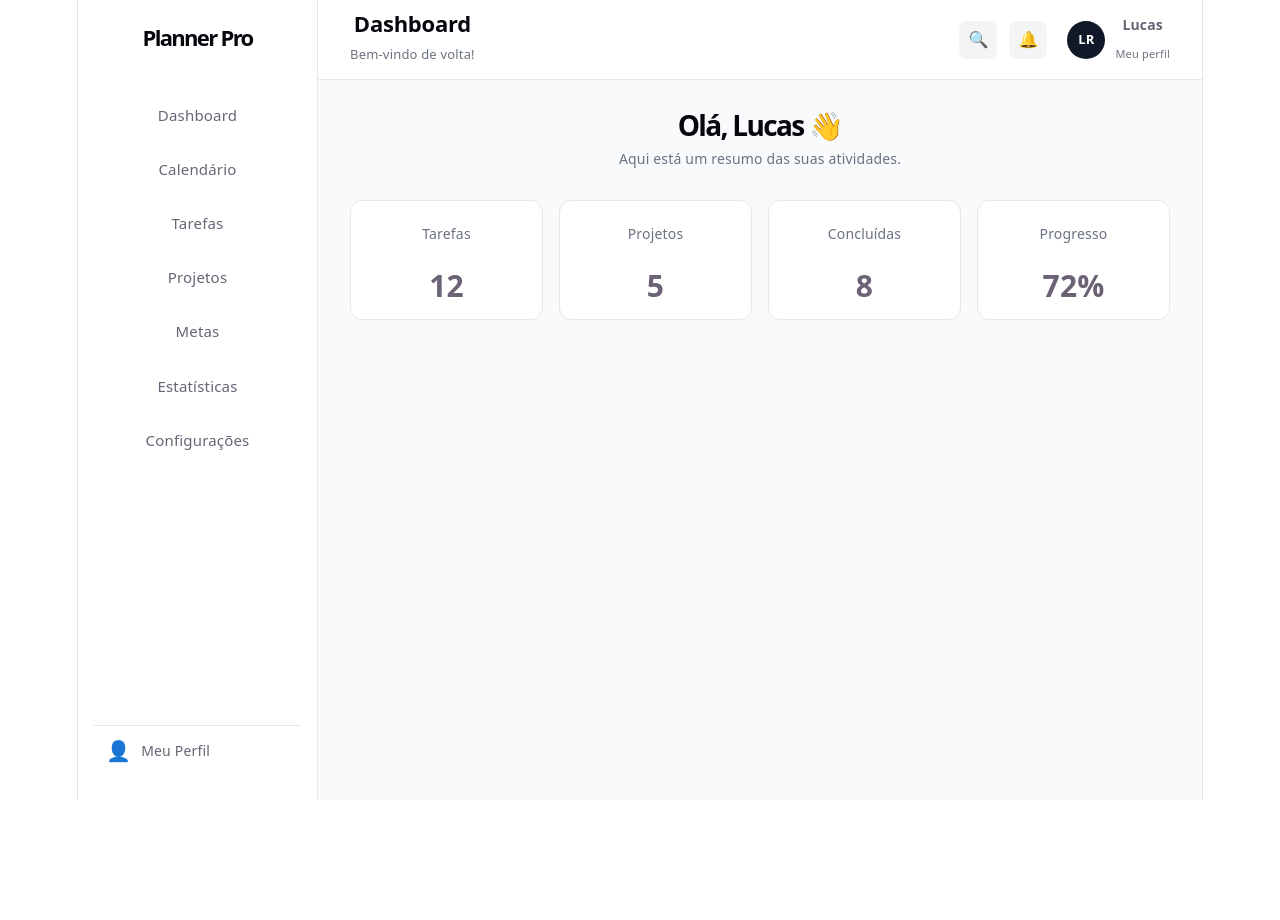
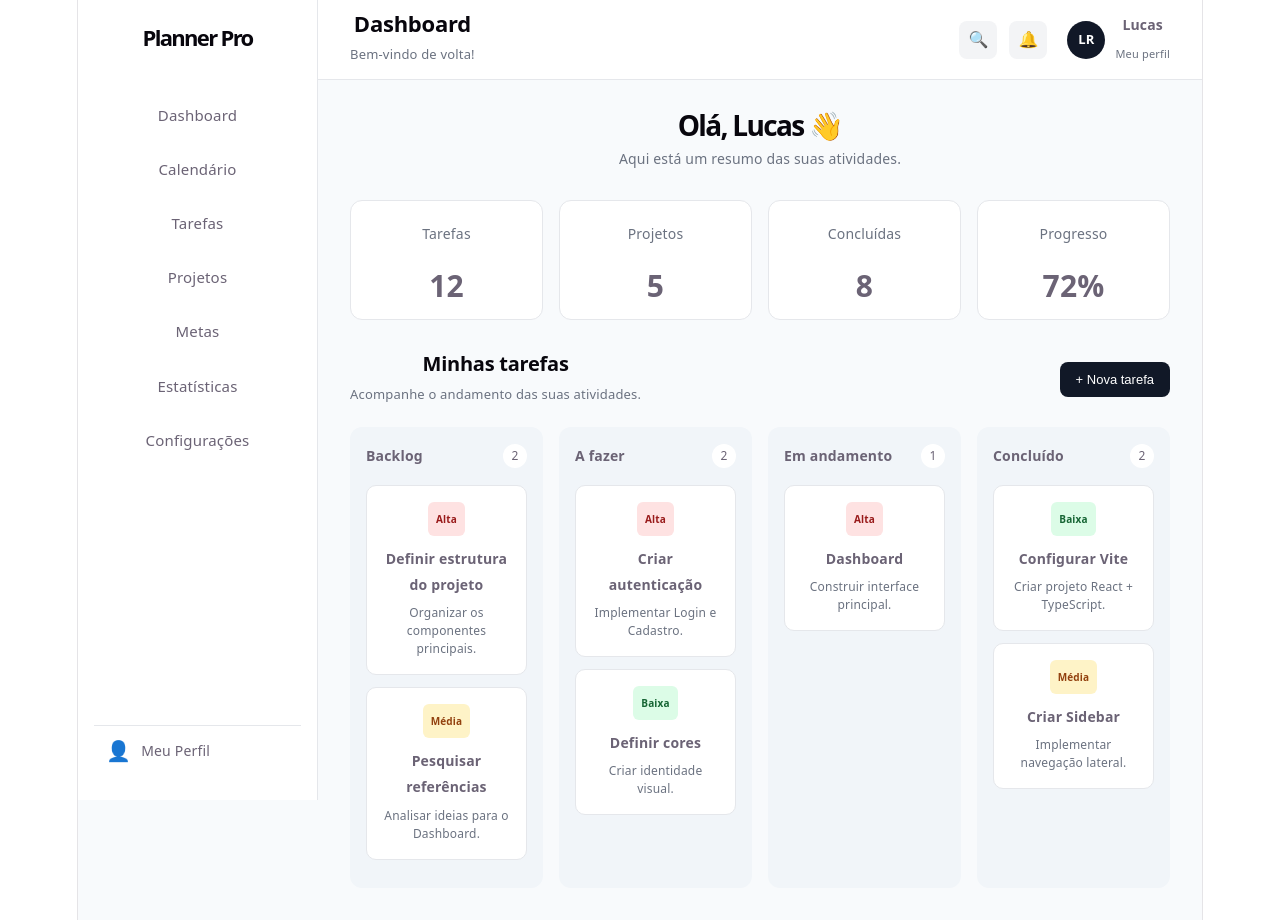
Before and after one commit to LucHaddad/planner-pro, a React (Vite) app: page / in a window 1280 px wide. Before the commit the page ends 800 px from the top, so only its background shows below. Built offline with nearby package versions, Linux system fonts and the light colour scheme.

Commit message:
feat: create kanban board

```diff
--- a/src/pages/Dashboard/Dashboard.tsx
+++ b/src/pages/Dashboard/Dashboard.tsx
@@ -1,4 +1,5 @@
 import "./Dashboard.css";
+import Kanban from "./Kanban";
 
 function Dashboard() {
   return (
@@ -29,6 +30,8 @@ function Dashboard() {
           <strong className="stat-value">72%</strong>
         </div>
       </div>
+
+      <Kanban />
     </section>
   );
 }
--- /dev/null
+++ b/src/pages/Dashboard/Kanban.css
@@ -0,0 +1,153 @@
+.kanban {
+  margin-top: 32px;
+}
+
+.kanban-header {
+  display: flex;
+  align-items: center;
+  justify-content: space-between;
+
+  margin-bottom: 20px;
+}
+
+.kanban-header h2 {
+  margin: 0;
+
+  font-size: 20px;
+  font-weight: 600;
+}
+
+.kanban-header p {
+  margin: 5px 0 0;
+
+  color: #6b7280;
+  font-size: 13px;
+}
+
+.kanban-add-button {
+  padding: 10px 16px;
+
+  border: none;
+  border-radius: 8px;
+
+  background-color: #111827;
+  color: white;
+
+  font-size: 13px;
+
+  cursor: pointer;
+}
+
+.kanban-add-button:hover {
+  background-color: #1f2937;
+}
+
+.kanban-board {
+  display: grid;
+
+  grid-template-columns: repeat(4, 1fr);
+
+  gap: 16px;
+}
+
+.kanban-column {
+  min-height: 300px;
+
+  padding: 16px;
+
+  background-color: #f1f5f9;
+
+  border-radius: 12px;
+
+  box-sizing: border-box;
+}
+
+.kanban-column-header {
+  display: flex;
+  align-items: center;
+  justify-content: space-between;
+
+  margin-bottom: 16px;
+}
+
+.kanban-column-header h3 {
+  margin: 0;
+
+  font-size: 14px;
+  font-weight: 600;
+}
+
+.kanban-column-header span {
+  min-width: 24px;
+  height: 24px;
+
+  display: flex;
+  align-items: center;
+  justify-content: center;
+
+  border-radius: 50%;
+
+  background-color: #ffffff;
+
+  font-size: 12px;
+}
+
+.task-card {
+  padding: 16px;
+  margin-bottom: 12px;
+
+  background-color: #ffffff;
+
+  border: 1px solid #e5e7eb;
+  border-radius: 10px;
+
+  cursor: pointer;
+}
+
+.task-card:hover {
+  transform: translateY(-2px);
+
+  transition: transform 0.15s ease;
+}
+
+.task-card h4 {
+  margin: 10px 0 6px;
+
+  font-size: 14px;
+  font-weight: 600;
+}
+
+.task-card p {
+  margin: 0;
+
+  color: #6b7280;
+
+  font-size: 12px;
+  line-height: 1.5;
+}
+
+.task-priority {
+  display: inline-block;
+
+  padding: 4px 8px;
+
+  border-radius: 6px;
+
+  font-size: 10px;
+  font-weight: 600;
+}
+
+.task-priority.high {
+  background-color: #fee2e2;
+  color: #991b1b;
+}
+
+.task-priority.medium {
+  background-color: #fef3c7;
+  color: #92400e;
+}
+
+.task-priority.low {
+  background-color: #dcfce7;
+  color: #166534;
+}
--- /dev/null
+++ b/src/pages/Dashboard/Kanban.tsx
@@ -0,0 +1,139 @@
+import "./Kanban.css";
+
+function Kanban() {
+  return (
+    <section className="kanban">
+      <div className="kanban-header">
+        <div>
+          <h2>Minhas tarefas</h2>
+          <p>Acompanhe o andamento das suas atividades.</p>
+        </div>
+
+        <button className="kanban-add-button">
+          + Nova tarefa
+        </button>
+      </div>
+
+      <div className="kanban-board">
+
+        <div className="kanban-column">
+          <div className="kanban-column-header">
+            <h3>Backlog</h3>
+            <span>2</span>
+          </div>
+
+          <div className="task-card">
+            <span className="task-priority high">
+              Alta
+            </span>
+
+            <h4>Definir estrutura do projeto</h4>
+
+            <p>
+              Organizar os componentes principais.
+            </p>
+          </div>
+
+          <div className="task-card">
+            <span className="task-priority medium">
+              Média
+            </span>
+
+            <h4>Pesquisar referências</h4>
+
+            <p>
+              Analisar ideias para o Dashboard.
+            </p>
+          </div>
+        </div>
+
+
+        <div className="kanban-column">
+          <div className="kanban-column-header">
+            <h3>A fazer</h3>
+            <span>2</span>
+          </div>
+
+          <div className="task-card">
+            <span className="task-priority high">
+              Alta
+            </span>
+
+            <h4>Criar autenticação</h4>
+
+            <p>
+              Implementar Login e Cadastro.
+            </p>
+          </div>
+
+          <div className="task-card">
+            <span className="task-priority low">
+              Baixa
+            </span>
+
+            <h4>Definir cores</h4>
+
+            <p>
+              Criar identidade visual.
+            </p>
+          </div>
+        </div>
+
+
+        <div className="kanban-column">
+          <div className="kanban-column-header">
+            <h3>Em andamento</h3>
+            <span>1</span>
+          </div>
+
+          <div className="task-card">
+            <span className="task-priority high">
+              Alta
+            </span>
+
+            <h4>Dashboard</h4>
+
+            <p>
+              Construir interface principal.
+            </p>
+          </div>
+        </div>
+
+
+        <div className="kanban-column">
+          <div className="kanban-column-header">
+            <h3>Concluído</h3>
+            <span>2</span>
+          </div>
+
+          <div className="task-card">
+            <span className="task-priority low">
+              Baixa
+            </span>
+
+            <h4>Configurar Vite</h4>
+
+            <p>
+              Criar projeto React + TypeScript.
+            </p>
+          </div>
+
+          <div className="task-card">
+            <span className="task-priority medium">
+              Média
+            </span>
+
+            <h4>Criar Sidebar</h4>
+
+            <p>
+              Implementar navegação lateral.
+            </p>
+          </div>
+        </div>
+
+      </div>
+    </section>
+  );
+}
+
+export default Kanban;
```
